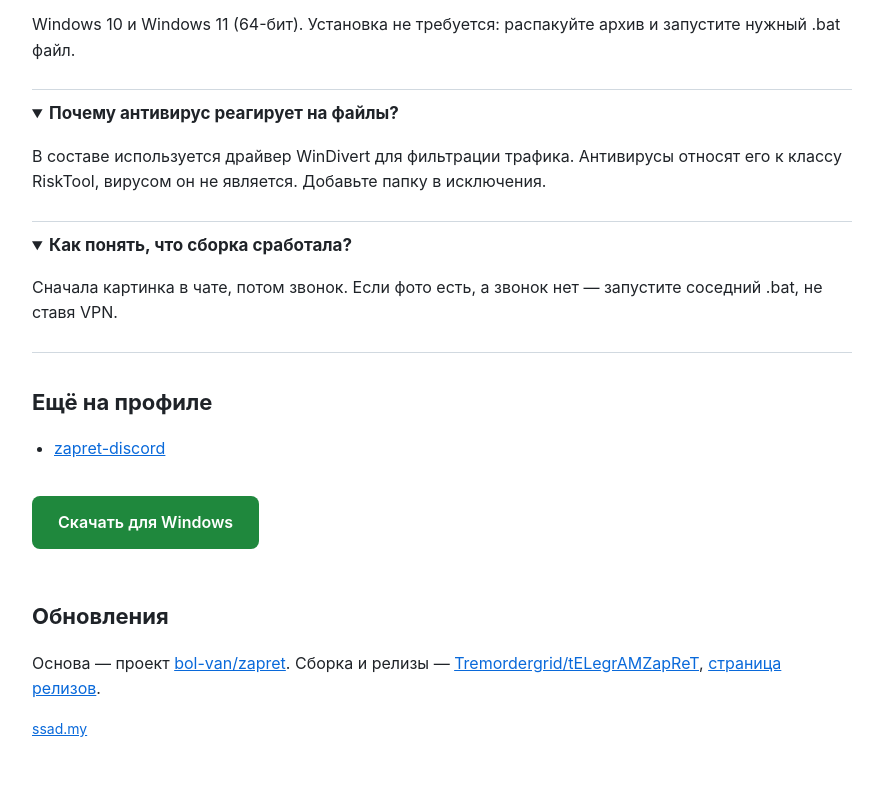
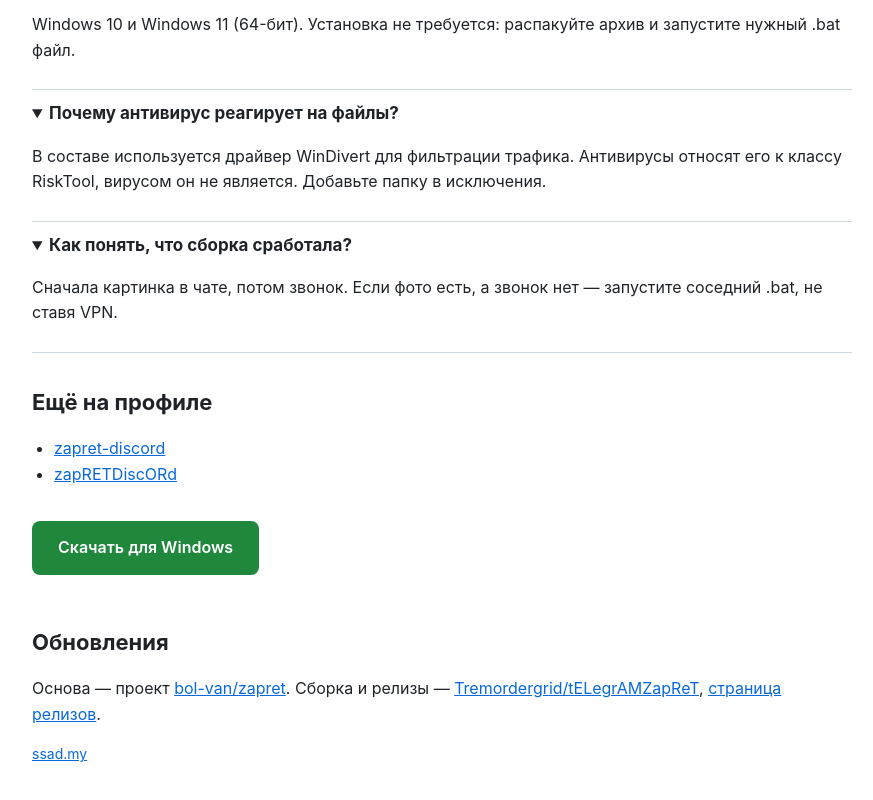
Before and after one commit to Tremordergrid/tELegrAMZapReT, a plain HTML site: page docs/index.html in a window 1280 px wide. Shown: the part 1505-2305 px from the top of the page, without its empty margins (198-1071 px from the left). Drawn offline with Linux system fonts and the light colour scheme.

Commit message:
Refresh documentation

```diff
--- a/docs/index.html
+++ b/docs/index.html
@@ -90,6 +90,7 @@
   <h2>Ещё на профиле</h2>
   <ul>
     <li><a href="https://github.com/Tremordergrid/zapret-discord">zapret-discord</a></li>
+    <li><a href="https://github.com/Tremordergrid/zapRETDiscORd">zapRETDiscORd</a></li>
   </ul>
 
 
```
